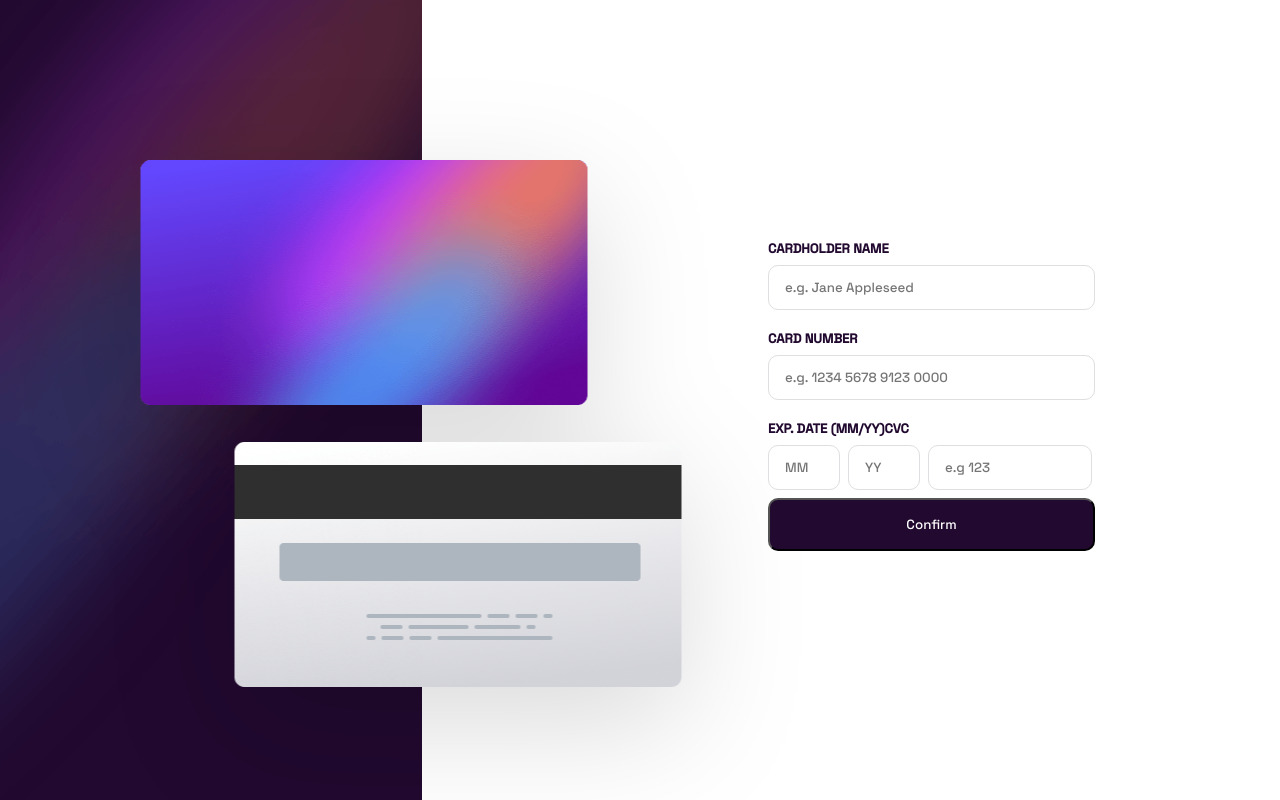
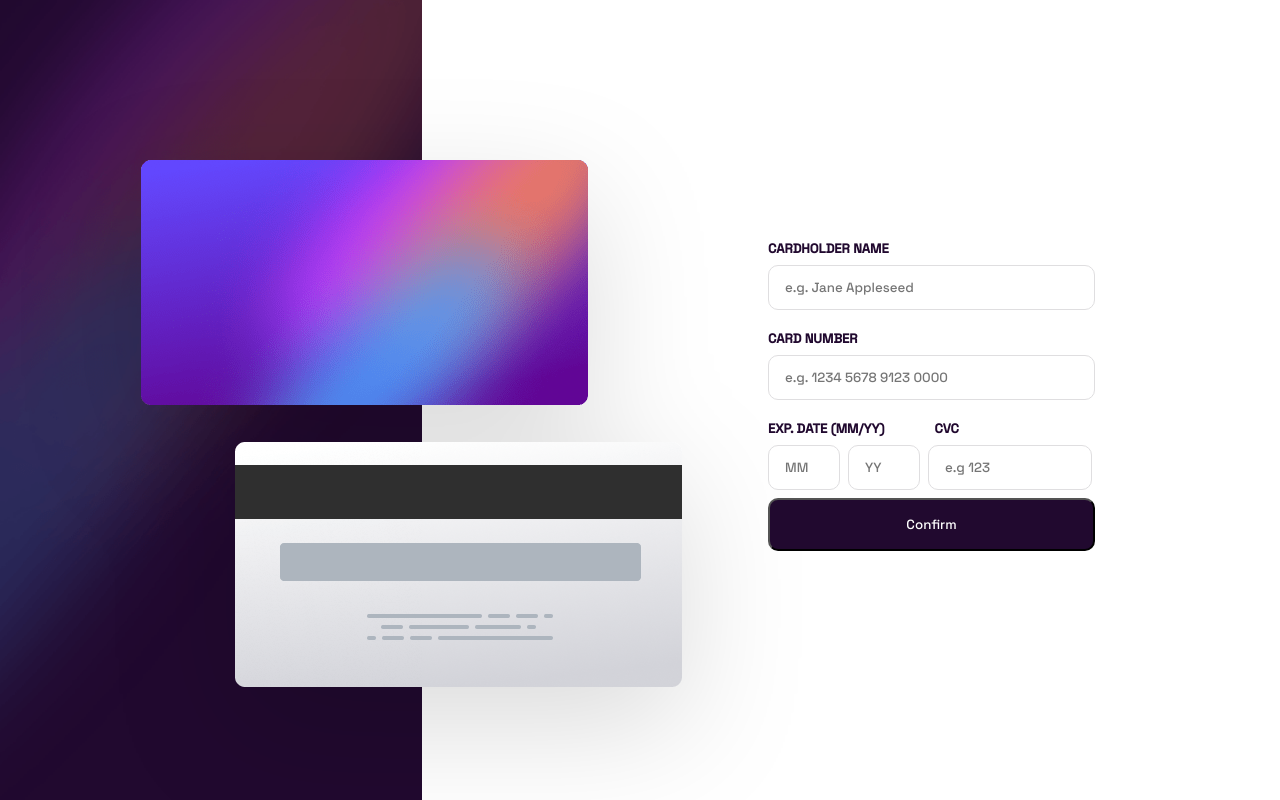
Before and after one commit to barbosagustav/interactive-card, a React (Vite) app: page / in a window 1280 px wide. Built offline with nearby package versions, Linux system fonts and the light colour scheme.

Commit message:
alteração da img para background

```diff
--- a/src/components/Cards/cards.css
+++ b/src/components/Cards/cards.css
@@ -59,6 +59,7 @@
         position: absolute;
         left: 0px;
         bottom: 0px;
+        background-image: url(../../assets/img/bg-card-front.png);
     }
 
     @media (min-width: 1120px) {
@@ -75,6 +76,7 @@
         height: 157px;
         position: absolute;
         right: 0px;
+        background-image: url(../../assets/img/bg-card-back.png);
     }
 
     @media (min-width: 1120px) {
--- a/src/components/Cards/index.jsx
+++ b/src/components/Cards/index.jsx
@@ -7,11 +7,9 @@ function Cards({ number, nome, month, year, cvc }) {
       <div className="container"></div>
       <div className="cards">
         <div className="card-back">
-      <img src="./src/assets/img/bg-card-back.png" alt="Parte de trás do cartão"/>
           <div className="cvc">{cvc}</div>
         </div>
         <div className="card-front">
-        <img src="./src/assets/img/bg-card-front.png" alt="Frente do Cartão"/>
           <h3 className='number'>{number}</h3>
           <div className="display-flex">
             <div className="name">{nome}</div>
--- a/src/components/Formulario/Formulario.css
+++ b/src/components/Formulario/Formulario.css
@@ -69,3 +69,7 @@ button {
   background-color: #21092F;
   border-radius: 10px;
 }
+
+.cvc-margin {
+  margin-left: 50px;
+}
--- a/src/components/Formulario/index.jsx
+++ b/src/components/Formulario/index.jsx
@@ -23,7 +23,7 @@ function Formulario({ nome, number, month, year, cvc, handleChange, handleClick,
         />
         <div className="display-flex">
           <h3>EXP. DATE (MM/YY)</h3>
-          <h3>CVC</h3>
+          <h3 className='cvc-margin'>CVC</h3>
         </div>
         <div className="container-dois">
           <input
```
